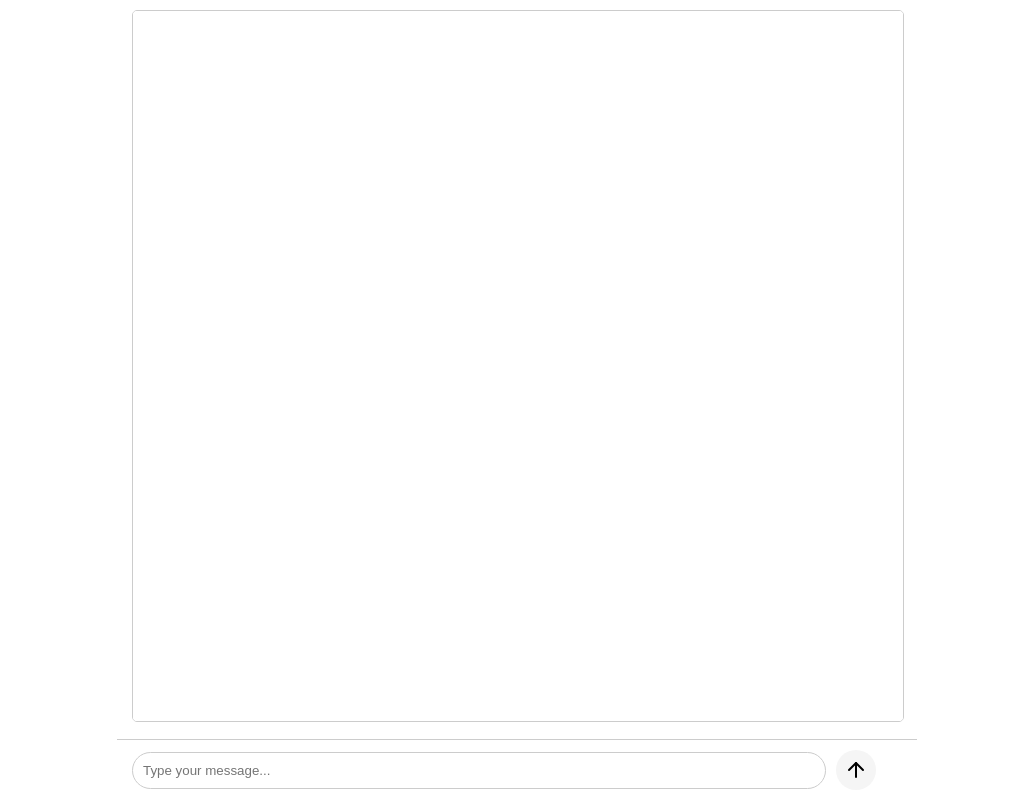
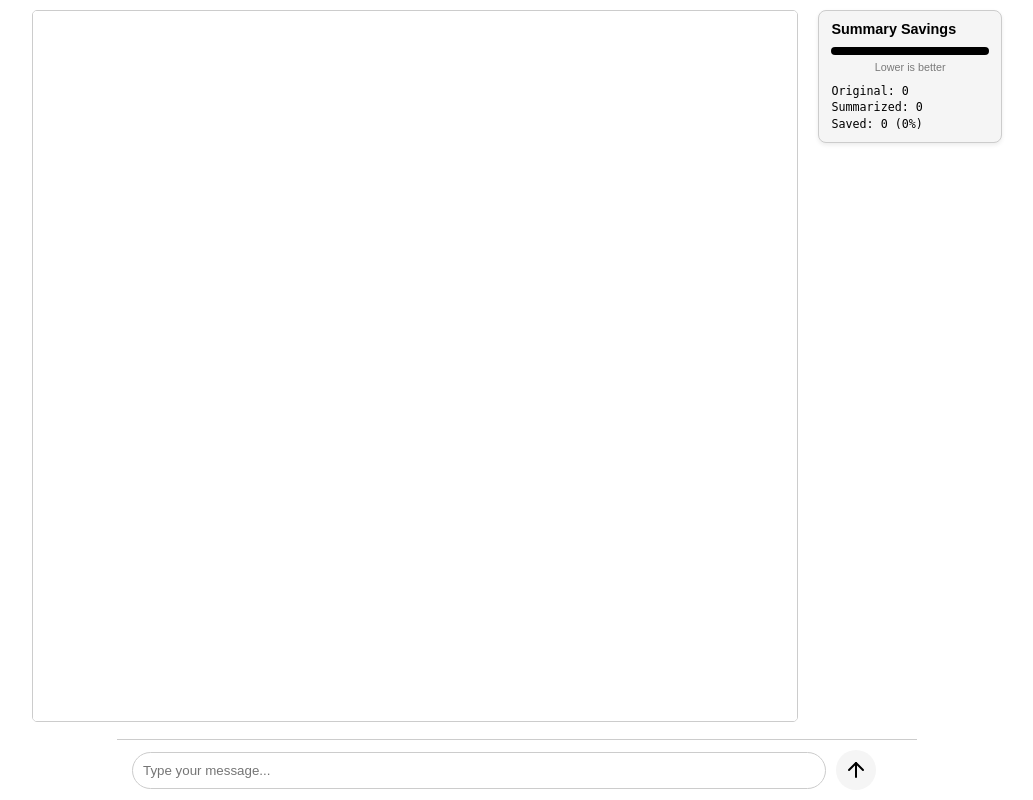
Before and after one commit to eisenspiel/ai-a1-repo, a Flask app: page / in a window 1280 px wide. Shown: the whole page, without its empty margins (123-1156 px from the left). Run offline with Flask 2, Linux system fonts and the light colour scheme.

Commit message:
added savings panel

```diff
--- a/app.py
+++ b/app.py
@@ -43,7 +43,7 @@ def update_summary(message_id: int, summary: str):
         )
         conn.commit()
 
-def build_chathistory() -> list[dict]:
+def build_chathistory_with_stats() -> dict:
     with sqlite3.connect(DB_PATH) as conn:
         cursor = conn.cursor()
         cursor.execute("SELECT role, content, summary FROM messages ORDER BY timestamp ASC")
@@ -55,16 +55,31 @@ def build_chathistory() -> list[dict]:
     full_messages = all_messages[-full_count:]
     summary_messages = all_messages[:-full_count]
 
+    original_chars = 0
+    summarized_chars = 0
+
     # Use summaries for older messages
     for role, content, summary in summary_messages:
-        if summary:  # Only include if summary exists
+        original_chars += len(content)
+        if summary:
+            summarized_chars += len(summary)
             history.append({"role": role, "content": summary})
+        else:
+            summarized_chars += len(content)
+            history.append({"role": role, "content": content})  # fallback
 
     # Use full content for the latest 4
     for role, content, _ in full_messages:
+        original_chars += len(content)
+        summarized_chars += len(content)
         history.append({"role": role, "content": content})
 
-    return history
+    return {
+        "history": history,
+        "original_chars": original_chars,
+        "summarized_chars": summarized_chars
+    }
+
 
 app = Flask(__name__)
 app.secret_key = 'supersecretkey'  # Use a secure key in production
@@ -126,8 +141,10 @@ def message():
         logging.info("Generated user summary: %s", user_summary)
         update_summary(user_msg_id, user_summary)
 
-        # Build history
-        history = build_chathistory()
+        # Build history and get char stats
+        chat_data = build_chathistory_with_stats()
+        history = chat_data["history"]
+
         logging.info("Final chat history sent to GPT:\n%s", json.dumps(history, indent=2))
 
         # System instruction for combined response+summary
@@ -163,7 +180,20 @@ def message():
         logging.info("Session %s: user: %s", session_id, user_message)
         logging.info("Session %s: bot: %s", session_id, response_text)
 
-        return jsonify({"response": response_text})
+        savings = {
+            "original_chars": chat_data["original_chars"],
+            "summarized_chars": chat_data["summarized_chars"],
+            "saved": chat_data["original_chars"] - chat_data["summarized_chars"],
+            "percentage": round(
+                (chat_data["original_chars"] - chat_data["summarized_chars"]) / chat_data["original_chars"] * 100, 1
+            ) if chat_data["original_chars"] else 0
+        }
+        return jsonify({
+            "response": response_text,
+            "summary": assistant_summary,
+            "savings": savings
+        })
+
     except Exception as e:
         logging.error("Error in /api/message: %s", e)
         return jsonify({"error": "An error occurred"}), 500
@@ -175,4 +205,25 @@ def index():
 init_db()
 
 if __name__ == '__main__':
+    @app.route('/api/stats', methods=['GET'])
+    def stats():
+        try:
+            chat_data = build_chathistory_with_stats()
+            original = chat_data["original_chars"]
+            summarized = chat_data["summarized_chars"]
+            saved = original - summarized
+            percentage = round((saved / original) * 100, 1) if original else 0
+
+            return jsonify({
+                "savings": {
+                    "original_chars": original,
+                    "summarized_chars": summarized,
+                    "saved": saved,
+                    "percentage": percentage
+                }
+            })
+        except Exception as e:
+            logging.error("Error in /api/stats: %s", e)
+            return jsonify({"error": "Unable to load stats"}), 500
+
     app.run(host="0.0.0.0", debug=True)
--- a/static/styles.css
+++ b/static/styles.css
@@ -138,3 +138,62 @@ body {
     padding: 10px 5px;
   }
 }
+
+.chat-layout {
+  display: flex;
+  justify-content: center;
+  align-items: flex-start;
+  gap: 20px;
+  padding: 10px 15px;
+  max-width: 1000px;
+  margin: 0 auto;
+  box-sizing: border-box;
+}
+
+.savings-panel {
+  width: 200px;
+  background-color: var(--card-bg);
+  border: 1px solid #ccc;
+  border-radius: 8px;
+  padding: 10px 12px;
+  font-size: 0.9em;
+  color: var(--text-color);
+  box-shadow: 0 2px 4px rgba(0,0,0,0.08);
+}
+
+/* Style update for new title and tooltip on hover */
+.savings-title {
+  font-weight: bold;
+  margin-bottom: 10px;
+  font-size: 1em;
+  cursor: help;
+}
+
+/* Use system-theme monochrome colors for bar */
+.savings-bar-bg {
+  background-color: var(--card-bg);
+  height: 8px;
+  border-radius: 4px;
+  overflow: hidden;
+  margin-bottom: 6px;
+  position: relative;
+}
+
+.savings-bar-fill {
+  height: 8px;
+  background-color: var(--text-color);
+  transition: width 0.4s ease-in-out;
+}
+
+.savings-stats {
+  font-family: monospace;
+  line-height: 1.4;
+}
+
+.savings-hint {
+  font-size: 0.75em;
+  color: var(--text-color);
+  opacity: 0.5;
+  margin-bottom: 10px;
+  text-align: center;
+}
--- a/templates/index.html
+++ b/templates/index.html
@@ -7,10 +7,24 @@
   <link rel="stylesheet" href="{{ url_for('static', filename='styles.css') }}">
 </head>
 <body>
-  <div class="chat-container">
+  <div class="chat-layout">
     <div class="chat-window">
       <div class="chat-messages" id="chat-messages">
         <!-- Chat messages will appear here -->
+      </div>
+    </div>
+    <div class="savings-panel" id="savings-panel">
+      <div class="savings-title" title="This panel shows how many characters were saved by summarizing older messages instead of sending them in full. Lower bar = better compression.">
+        Summary Savings
+      </div>
+      <div class="savings-bar-bg">
+        <div class="savings-bar-fill" id="savings-bar-fill"></div>
+      </div>
+      <div class="savings-hint">Lower is better</div>
+      <div class="savings-stats" id="savings-stats">
+        Original: 0<br>
+        Summarized: 0<br>
+        Saved: 0 (0%)
       </div>
     </div>
   </div>
```
Also changed, not shown: static/script.ts (+36 -0 lines).
